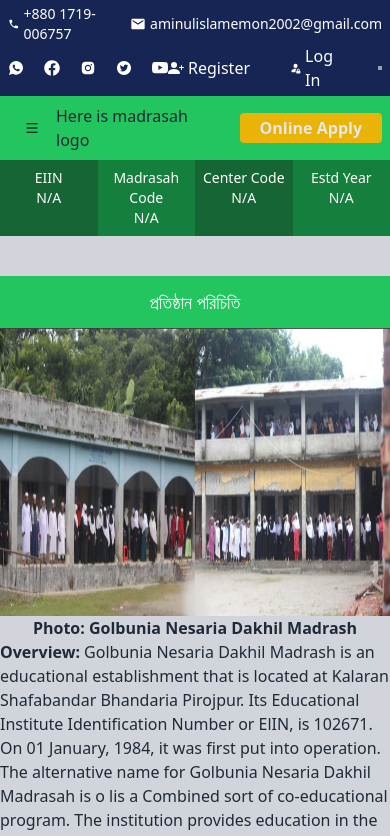
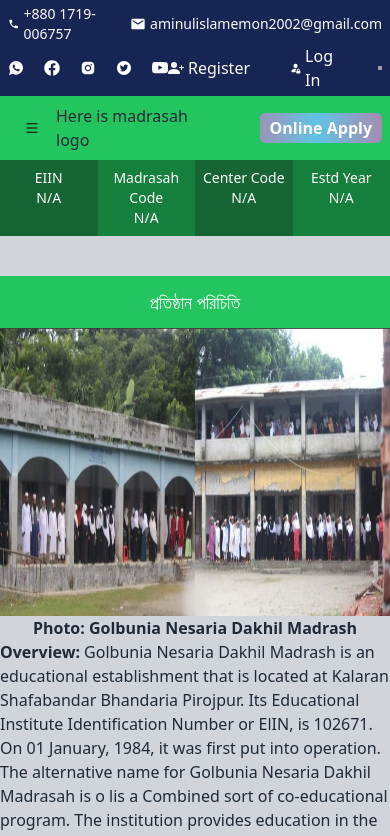
Before and after one commit to aminulislam2002/al-azam-school-college-client, a React (Vite) app: page / in a window 390 px wide. Shown: the top 836 px of the page. Built offline with nearby package versions, Linux system fonts and the light colour scheme; grey boxes are pictures that could not be loaded.

Commit message:
update apply button and statistics section

```diff
--- a/src/Pages/Home/Statistics/Statistics.jsx
+++ b/src/Pages/Home/Statistics/Statistics.jsx
@@ -28,7 +28,7 @@ const Statistics = () => {
       <div className="grid grid-cols-2 md:grid-cols-3 lg:grid-cols-6 gap-4">
         <div className={cardStyles}>
           <div className="text-center">
-            <IoIosPeople className="w-16 h-16 md:w-40 md:h-40 p-2 md:p-4 bg-blue-500 text-white rounded-full border"></IoIosPeople>
+            <IoIosPeople className="w-16 h-16 md:w-32 md:h-32 p-2 md:p-4 bg-blue-500 text-white rounded-full border"></IoIosPeople>
             <div className="text-lg md:text-2xl font-bold text-white mt-4">Students</div>
             <div className="text-lg md:text-2xl font-bold">500+</div>
           </div>
@@ -36,7 +36,7 @@ const Statistics = () => {
 
         <div className={cardStyles}>
           <div className="text-center">
-            <FaUserGraduate className="w-16 h-16 md:w-40 md:h-40 p-2 md:p-4 bg-red-500 text-white rounded-full border"></FaUserGraduate>
+            <FaUserGraduate className="w-16 h-16 md:w-32 md:h-32 p-2 md:p-4 bg-red-500 text-white rounded-full border"></FaUserGraduate>
             <div className="text-lg md:text-2xl font-bold text-white mt-4">Passed</div>
             <div className="text-lg md:text-2xl font-bold">2000+</div>
           </div>
@@ -44,7 +44,7 @@ const Statistics = () => {
 
         <div className={cardStyles}>
           <div className="text-center">
-            <GiTeacher className="w-16 h-16 md:w-40 md:h-40 p-2 md:p-4 bg-green-500 text-white rounded-full border"></GiTeacher>
+            <GiTeacher className="w-16 h-16 md:w-32 md:h-32 p-2 md:p-4 bg-sky-500 text-white rounded-full border"></GiTeacher>
             <div className="text-lg md:text-2xl font-bold text-white mt-4">Teachers</div>
             <div className="text-lg md:text-2xl font-bold">13</div>
           </div>
@@ -52,7 +52,7 @@ const Statistics = () => {
 
         <div className={cardStyles}>
           <div className="text-center">
-            <SiGoogleclassroom className="w-16 h-16 md:w-40 md:h-40 p-2 md:p-4 bg-yellow-500 text-white rounded-full border"></SiGoogleclassroom>
+            <SiGoogleclassroom className="w-16 h-16 md:w-32 md:h-32 p-2 md:p-4 bg-yellow-500 text-white rounded-full border"></SiGoogleclassroom>
             <div className="text-lg md:text-2xl font-bold text-white mt-4">Classes</div>
             <div className="text-lg md:text-2xl font-bold">01-10</div>
           </div>
@@ -60,7 +60,7 @@ const Statistics = () => {
 
         <div className={cardStyles}>
           <div className="text-center">
-            <FaRegBuilding className="w-16 h-16 md:w-40 md:h-40 p-2 md:p-4 bg-purple-500 text-white rounded-full border"></FaRegBuilding>
+            <FaRegBuilding className="w-16 h-16 md:w-32 md:h-32 p-2 md:p-4 bg-purple-500 text-white rounded-full border"></FaRegBuilding>
             <div className="text-lg md:text-2xl font-bold text-white mt-4">Rooms</div>
             <div className="text-lg md:text-2xl font-bold">10</div>
           </div>
@@ -68,7 +68,7 @@ const Statistics = () => {
 
         <div className={cardStyles}>
           <div className="text-center">
-            <BsPeopleFill className="w-16 h-16 md:w-40 md:h-40 p-2 md:p-4 bg-pink-500 text-white rounded-full border"></BsPeopleFill>
+            <BsPeopleFill className="w-16 h-16 md:w-32 md:h-32 p-2 md:p-4 bg-pink-500 text-white rounded-full border"></BsPeopleFill>
             <div className="text-lg md:text-2xl font-bold text-white mt-4">Staffs</div>
             <div className="text-lg md:text-2xl font-bold">4</div>
           </div>
--- /dev/null
+++ b/src/Pages/Shared/NavBar/NavBar.css
@@ -0,0 +1,21 @@
+.animated-button {
+  background-image: linear-gradient(to right, #e55d87 0%, #5fc3e4 51%, #e55d87 100%);
+
+  background-size: 200% 100%;
+  color: white;
+  font-weight: bold;
+  padding: 3px 10px;
+  border: none;
+  border-radius: 5px;
+  cursor: pointer;
+  animation: gradientAnimation 5s linear infinite;
+}
+
+@keyframes gradientAnimation {
+  0% {
+    background-position: 200% 0;
+  }
+  100% {
+    background-position: -200% 0;
+  }
+}
--- a/src/Pages/Shared/NavBar/NavBar.jsx
+++ b/src/Pages/Shared/NavBar/NavBar.jsx
@@ -1,5 +1,7 @@
 import { Link } from "react-router-dom";
 import { AiOutlineDown, AiOutlineMenu } from "react-icons/ai";
+
+import "./NavBar.css";
 
 const NavBar = () => {
   const navOptions = (
@@ -264,11 +266,7 @@ const NavBar = () => {
         <ul className="flex justify-center items-center gap-8 menu-horizontal px-1">{navOptions}</ul>
       </div>
       <div className="navbar-end flex justify-end lg:justify-center items-center lg:w-2/12">
-        <div className="dropdown dropdown-end">
-          <label tabIndex={0} className="bg-yellow-500 hover:bg-yellow-600 text-gray-200 py-1 px-5 rounded font-semibold">
-            Online Apply
-          </label>
-        </div>
+        <button className="animated-button">Online Apply</button>
       </div>
     </div>
   );
```
